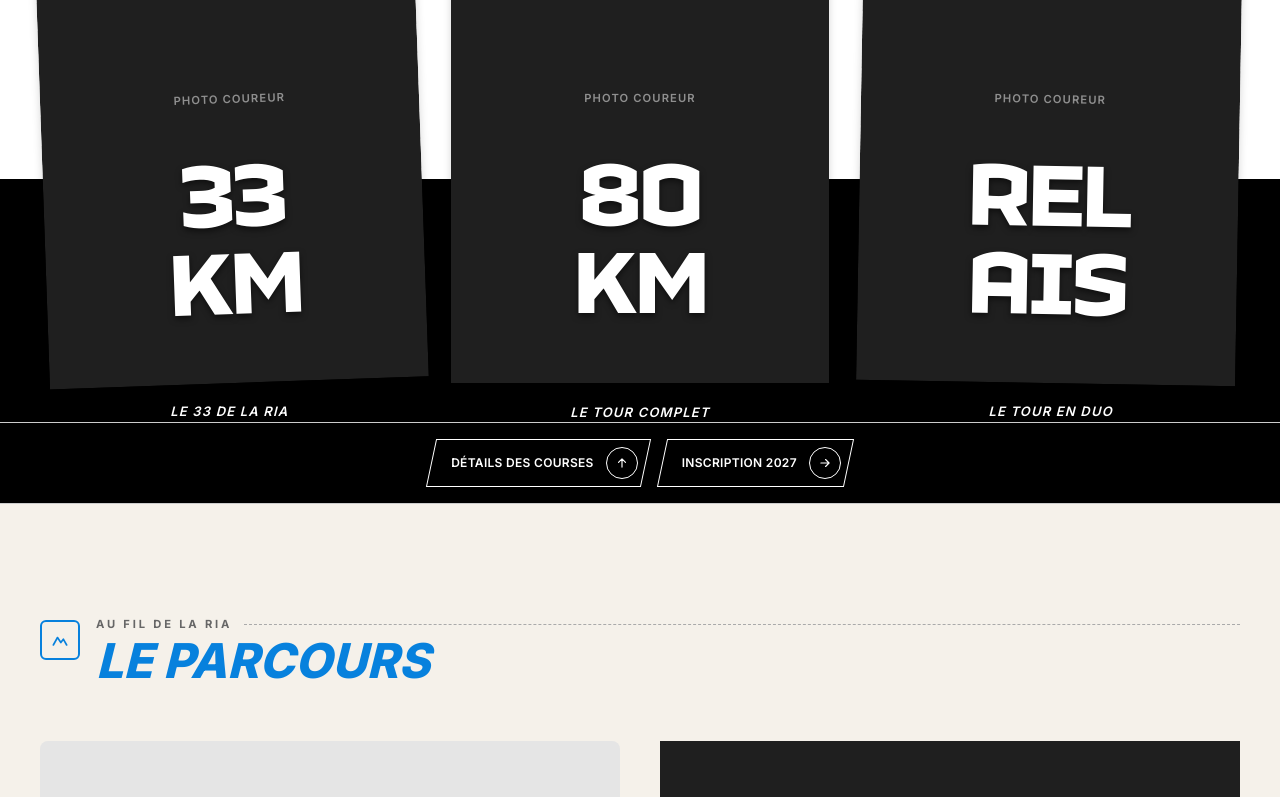
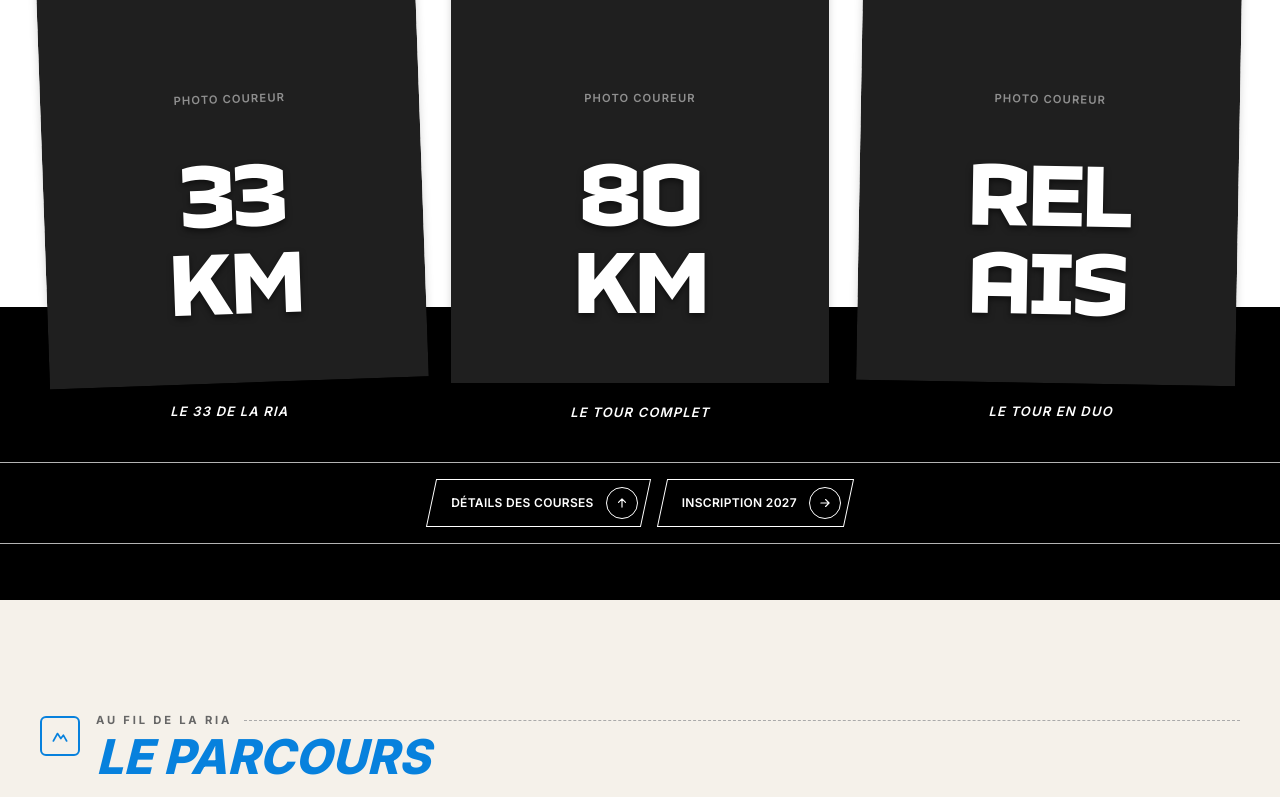
Before and after one commit to maxencecollin/utr-site-web, a Next.js app: page / in a window 1280 px wide. Shown: the part 1242-2039 px from the top of the page. Built offline with nearby package versions, Linux system fonts and the light colour scheme.

Commit message:
Nos courses : boutons noirs (contour blanc) sur la bande noire, ceintures par deux filets blancs, noir prolonge en dessous

```diff
--- a/app/components/sections/Courses.tsx
+++ b/app/components/sections/Courses.tsx
@@ -45,9 +45,9 @@ export default function Courses() {
       </div>
 
       {/* Zone cartes + bande noire de fond */}
-      <div className="relative mt-12">
-        {/* Bande noire : couvre le bas des cartes, les legendes et les boutons */}
-        <div className="absolute inset-x-0 bottom-0 top-[60%] bg-black" aria-hidden="true" />
+      <div className="relative mt-12 pb-10">
+        {/* Bande noire : du milieu des "KM" jusqu'un peu sous les legendes */}
+        <div className="absolute inset-x-0 bottom-0 top-[76%] bg-black" aria-hidden="true" />
 
         <div className="relative mx-auto max-w-7xl px-6 lg:px-10">
           <div className="grid grid-cols-1 gap-8 sm:grid-cols-3">
@@ -74,9 +74,9 @@ export default function Courses() {
         </div>
       </div>
 
-      {/* Boutons sur la bande noire, entre deux filets blancs pleine largeur */}
-      <div className="bg-black">
-        <div className="border-y border-white/80">
+      {/* Bas de section : reste noir ; boutons noirs (contour blanc) ceintures par deux filets blancs */}
+      <div className="bg-black pb-14">
+        <div className="border-y border-white/70">
           <div className="mx-auto flex max-w-7xl flex-wrap justify-center gap-4 px-6 py-4 lg:px-10">
             <ArrowButton href="#courses" variant="outline-white" direction="up">
               Détails des courses
```
Also changed, not shown: 17 other files (tests, documents, lock files or other folders).
